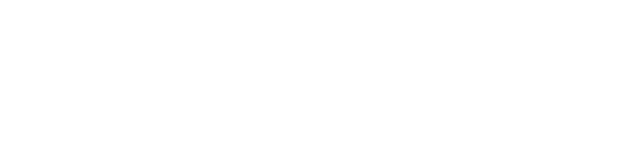
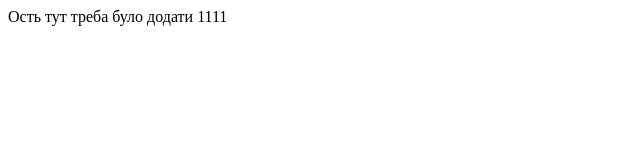
Before and after one commit to UkrAndy/1, a plain HTML site: page index.html in a window 1280 px wide. Shown: the whole page, without its empty margins (0-640 px from the left). Drawn offline with Linux system fonts and the light colour scheme.

Commit message:
Зауваження у тексті

```diff
--- a/index.html
+++ b/index.html
@@ -7,6 +7,6 @@
     <title>Document</title>
 </head>
 <body>
-
+    Ость тут треба було додати 1111
 </body>
 </html>
```
